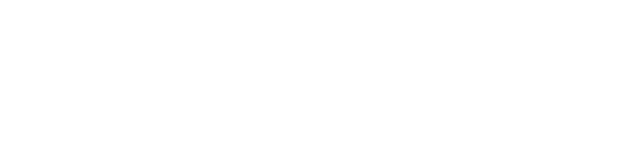
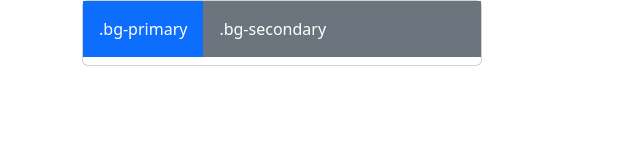
Before and after one commit to Tarascher/my-first-card-repo, a plain HTML site: page index.html in a window 1280 px wide. Shown: the whole page, without its empty margins (0-640 px from the left). Drawn offline with nearby package versions, Linux system fonts and the light colour scheme.

Commit message:
two-main-flex-row

```diff
--- a/index.html
+++ b/index.html
@@ -6,6 +6,20 @@
     <meta name="viewport" content="width=device-width, initial-scale=1.0" />
     <title>Document</title>
     <link rel="stylesheet" href="./assets/css/style.css" />
+    <!-- CSS only -->
+    <link
+      href="https://cdn.jsdelivr.net/npm/bootstrap@5.2.2/dist/css/bootstrap.min.css"
+      rel="stylesheet"
+    />
   </head>
-  <body></body>
+  <body>
+    <div class="container">
+      <div class="card d-flex flex-row" style="width: 25rem">
+        <div class="p-3 mb-2 bg-primary text-white">.bg-primary</div>
+        <div class="flex-grow-1 p-3 mb-2 bg-secondary text-white">
+          .bg-secondary
+        </div>
+      </div>
+    </div>
+  </body>
 </html>
```
